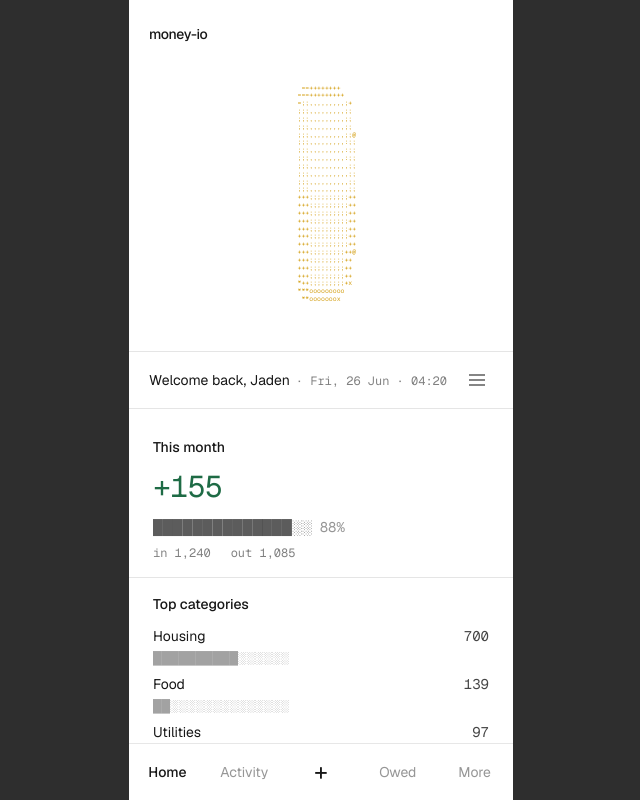
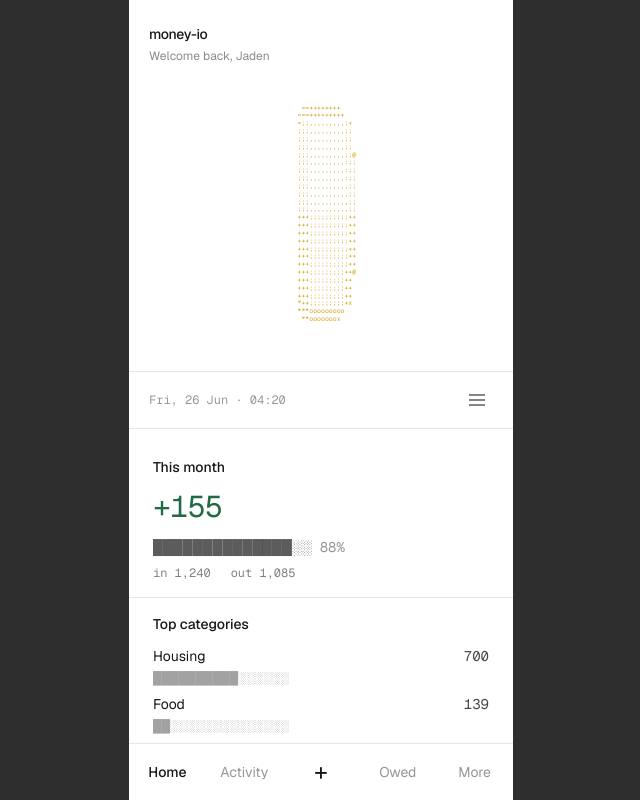
Before and after one commit to jadenkhuu/money-io, a Next.js app: page / in a window 1280 px wide. Shown: the whole page, without its empty margins (319-959 px from the left). Built offline with nearby package versions, Linux system fonts and the light colour scheme.

Commit message:
colour accents changes

```diff
--- a/src/app/activity/activity-view.tsx
+++ b/src/app/activity/activity-view.tsx
@@ -95,8 +95,10 @@ export function ActivityView({ transactions }: { transactions: Transaction[] })
     });
   }, [transactions, dateFilter, type, cats, now]);
 
-  const summary = useMemo(() => summarize(filtered), [filtered]);
-  const breakdown = useMemo(() => spendingByCategory(filtered), [filtered]);
+  // Summary and breakdown always reflect all transactions — filters only affect
+  // the log below, not the overview at the top.
+  const summary = useMemo(() => summarize(transactions), [transactions]);
+  const breakdown = useMemo(() => spendingByCategory(transactions), [transactions]);
   const peak = Math.max(summary.income, summary.expense) || 1;
 
   // Group the filtered log by day (input is already most-recent first).
@@ -169,7 +171,7 @@ export function ActivityView({ transactions }: { transactions: Transaction[] })
             <div className={`mt-3 font-mono text-3xl tabular-nums tracking-tight ${summary.net >= 0 ? "text-money-in" : "text-money-out"}`}>
               {signed(summary.net)}
             </div>
-            <div className="mt-0.5 text-xs text-foreground/45">{dateLabel} · net</div>
+            <div className="mt-0.5 text-xs text-foreground/45">net</div>
 
             <div className="mt-4 space-y-1">
               <SplitRow label="in" value={summary.income} ratio={summary.income / peak} />
@@ -288,6 +290,7 @@ export function ActivityView({ transactions }: { transactions: Transaction[] })
                   key={t.key}
                   label={t.label}
                   selected={type === t.key}
+                  align="right"
                   onClick={() => {
                     setType(t.key);
                     setMenu(null);
@@ -425,21 +428,23 @@ function OptionRow({
   label,
   selected,
   onClick,
+  align = "left",
 }: {
   label: string;
   selected: boolean;
   onClick: () => void;
+  align?: "left" | "right";
 }) {
   return (
     <button
       type="button"
       onClick={onClick}
-      className={`flex w-full items-center justify-between px-3 py-2 text-left text-sm ${
-        selected ? "text-foreground" : "text-foreground/60"
-      }`}
+      className={`flex w-full items-center px-3 py-2 text-sm ${
+        align === "right" ? "justify-end" : "justify-between"
+      } ${selected ? "bg-foreground/75 text-app-surface" : "text-foreground/60"}`}
     >
-      {label}
-      {selected && (
+      {align === "left" && label}
+      {align === "left" && selected && (
         <svg width="11" height="11" viewBox="0 0 12 12" fill="none" aria-hidden="true">
           <path
             d="M2 6.5l2.5 2.5L10 3"
@@ -450,6 +455,7 @@ function OptionRow({
           />
         </svg>
       )}
+      {align === "right" && label}
     </button>
   );
 }
@@ -508,7 +514,7 @@ function CategoryMenu({
               onClick={() => onToggle(c)}
               className={`rounded-full border px-2.5 py-1 text-xs ${
                 on
-                  ? "border-foreground bg-foreground text-app-surface"
+                  ? "border-foreground/75 bg-foreground/75 text-app-surface"
                   : "border-app-border text-foreground/60"
               }`}
             >
@@ -557,7 +563,7 @@ function MonthPicker({
               onClick={() => onPick(key)}
               className={`border py-1.5 text-sm ${
                 on
-                  ? "border-foreground text-foreground"
+                  ? "border-foreground/75 bg-foreground/75 text-app-surface"
                   : "border-transparent text-foreground/60"
               }`}
             >
--- a/src/app/home-header.tsx
+++ b/src/app/home-header.tsx
@@ -6,7 +6,7 @@ import { useEffect, useState } from "react";
 // renders client-side (set on mount, updated each minute) to avoid a stale
 // server timestamp and hydration mismatch. The `+` is the affordance for adding
 // widgets — non-functional for now; a handler drops in when that flow exists.
-export function HomeHeader({ name }: { name: string }) {
+export function HomeHeader() {
   const [stamp, setStamp] = useState("");
 
   useEffect(() => {
@@ -30,14 +30,9 @@ export function HomeHeader({ name }: { name: string }) {
 
   return (
     <div className="mt-8 -mx-5 flex items-center justify-between border-y border-app-border px-5 py-3">
-      <p className="text-sm">
-        Welcome back, {name}
-        {stamp && (
-          <span className="ml-1.5 font-mono text-xs text-foreground/55">
-            · {stamp}
-          </span>
-        )}
-      </p>
+      {stamp && (
+        <span className="font-mono text-xs text-foreground/45">{stamp}</span>
+      )}
       <button
         type="button"
         aria-label="Manage widgets"
--- a/src/app/page.tsx
+++ b/src/app/page.tsx
@@ -17,12 +17,13 @@ export default async function Home() {
   return (
     <main className="px-5 py-6">
       <h1 className="text-sm font-medium tracking-tight">money-io</h1>
+      <p className="mt-1 text-xs text-foreground/50">Welcome back, {user.name}</p>
 
       <div className="mt-6 flex justify-center">
         <CoinAscii />
       </div>
 
-      <HomeHeader name={user.name} />
+      <HomeHeader />
 
       <div className="-mx-5 mt-3 divide-y divide-app-border">
         <Widget title="This month">
```
